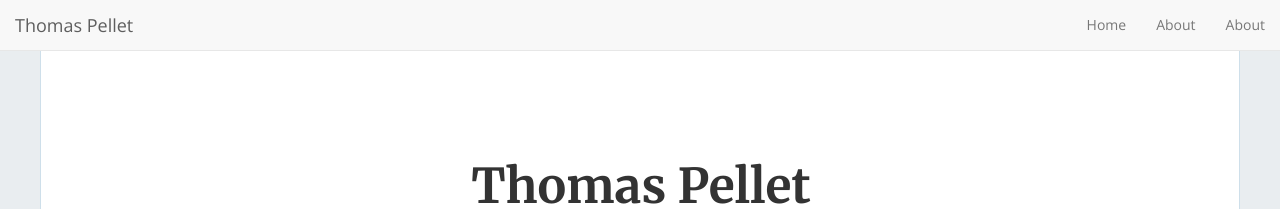
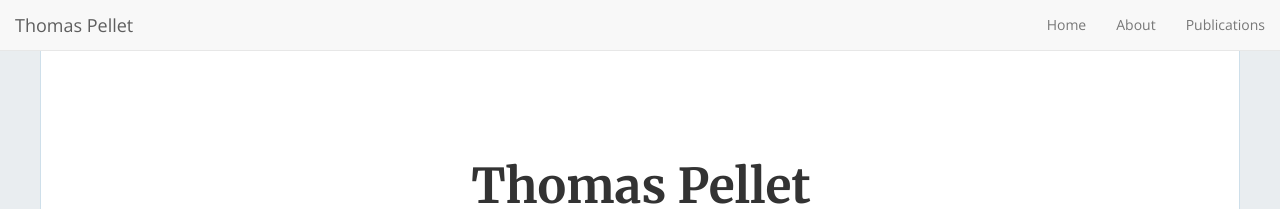
Before and after one commit to tpellet/tpellet.github.io, a Jekyll site: the page built from index.html, in a window 1280 px wide. Shown: the top 209 px of the page. Built offline with Jekyll 4.4.1, drawn with Linux system fonts in a browser that asks for light colours; nearby versions of some CDN libraries; the list of posts is cut into pages by our own code.

Commit message:
feat: Update _config.yml

```diff
--- a/_config.yml
+++ b/_config.yml
@@ -102,4 +102,4 @@ enable_nav: true
 nav_item:
   - { url: '/', text: 'Home' }
   - { url: '/about', text: 'About' }
-  - { url: '/publications', text: 'About' }
+  - { url: '/publications', text: 'Publications' }
```
